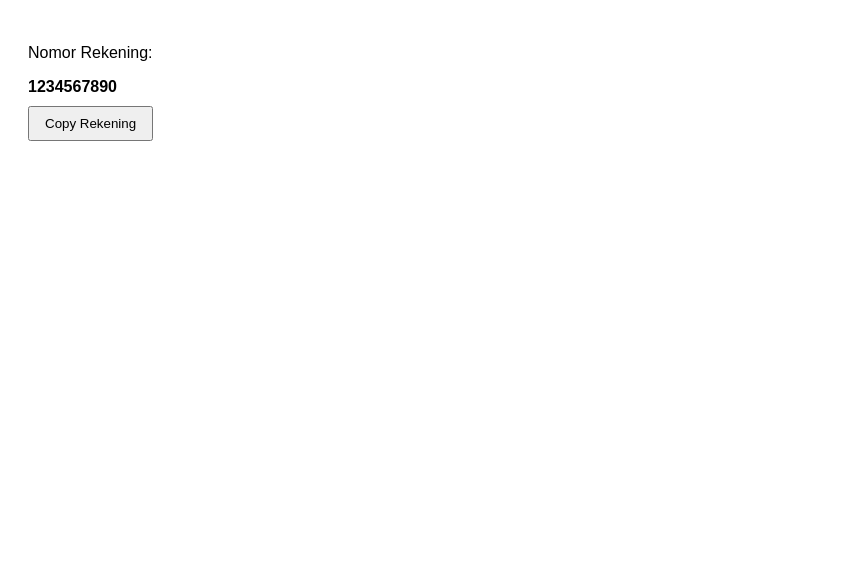
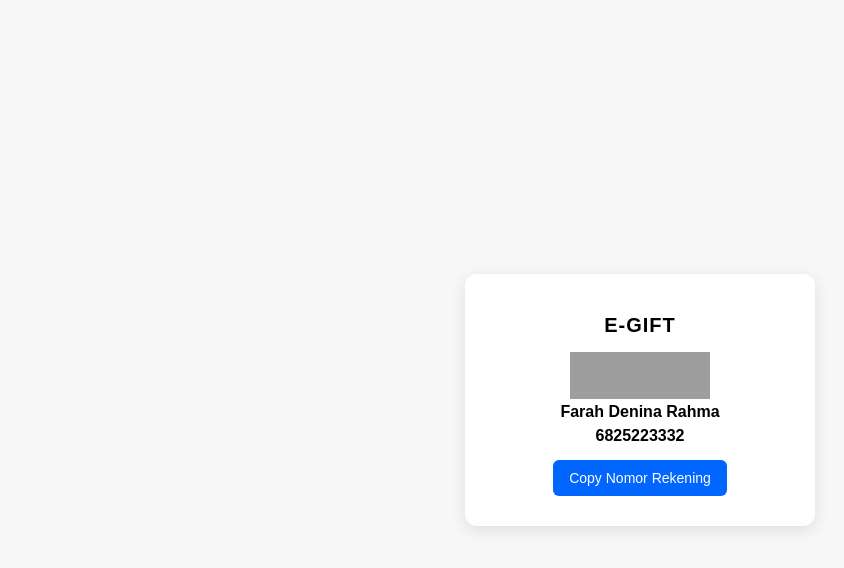
Before and after one commit to ooreganoco/rekening-copy, a plain HTML site: page index.html in a window 1280 px wide. Shown: the whole page, without its empty margins (0-844 px from the left). Drawn offline with Linux system fonts and the light colour scheme; grey boxes are pictures that could not be loaded.

Commit message:
index.html

```diff
--- a/index.html
+++ b/index.html
@@ -2,18 +2,87 @@
 <html lang="id">
 <head>
   <meta charset="UTF-8">
-  <title>Copy Nomor Rekening</title>
+  <title>E-GIFT</title>
   <style>
-    body { font-family: sans-serif; padding: 20px; }
-    #rekening { font-weight: bold; margin-bottom: 10px; }
-    button { padding: 8px 15px; cursor: pointer; }
+    body {
+      font-family: sans-serif;
+      margin: 0;
+      min-height: 100vh;
+      display: flex;
+      align-items: center;
+      justify-content: center;
+      background: #f7f7f7;
+    }
+
+    .card {
+      background: #fff;
+      padding: 30px 25px;
+      border-radius: 12px;
+      text-align: center;
+      box-shadow: 0 4px 15px rgba(0,0,0,0.1);
+      width: 300px;
+    }
+
+    .ondel {
+      width: 50px;
+      margin-bottom: 10px;
+    }
+
+    h1 {
+      margin: 10px 0 15px;
+      font-size: 20px;
+      letter-spacing: 1px;
+    }
+
+    .bank-logo {
+      width: 80px;
+      margin-bottom: 15px;
+    }
+
+    .name {
+      font-weight: 600;
+      margin-bottom: 6px;
+    }
+
+    .rekening {
+      font-size: 16px;
+      font-weight: bold;
+      margin-bottom: 15px;
+    }
+
+    button {
+      padding: 10px 16px;
+      border: none;
+      border-radius: 6px;
+      background: #0066ff;
+      color: #fff;
+      font-size: 14px;
+      cursor: pointer;
+    }
+
+    button:hover {
+      opacity: 0.9;
+    }
   </style>
 </head>
 <body>
 
-<p>Nomor Rekening:</p>
-<p id="rekening">1234567890</p>
-<button id="copyBtn">Copy Rekening</button>
+  <div class="card">
+    <!-- PNG Ondel-ondel
+    <img src="ondel-ondel.png" alt="Ondel-ondel" class="ondel"-->
+
+    <h1>E-GIFT</h1>
+
+    <!-- Logo BCA
+    <img src="bca.png" alt="BCA" class="bank-logo"-->
+<img src="https://media.viding.co/dmlkaW5nIGNvIGltYWdlIHByb3h5IGJ5IGZseS5pbw/rs:auto:0:0:1/g:no/aHR0cHM6Ly9wZXRyYS52aWRpbmcuY28vdXBsb2Fkcy81dDBGMXc5QzFqRjBrd1hnZW9FU1lPN1hHVHFXTkhkbVYwd2pLSTdvLnBuZw.png" width="140" height="47">
+
+    <div class="name">Farah Denina Rahma</div>
+
+    <div id="rekening" class="rekening">6825223332</div>
+
+    <button id="copyBtn">Copy Nomor Rekening</button>
+  </div>
 
   <script>
     document.getElementById("copyBtn").onclick = function () {
```
Lines whose indentation alone changed are shown as unchanged.
